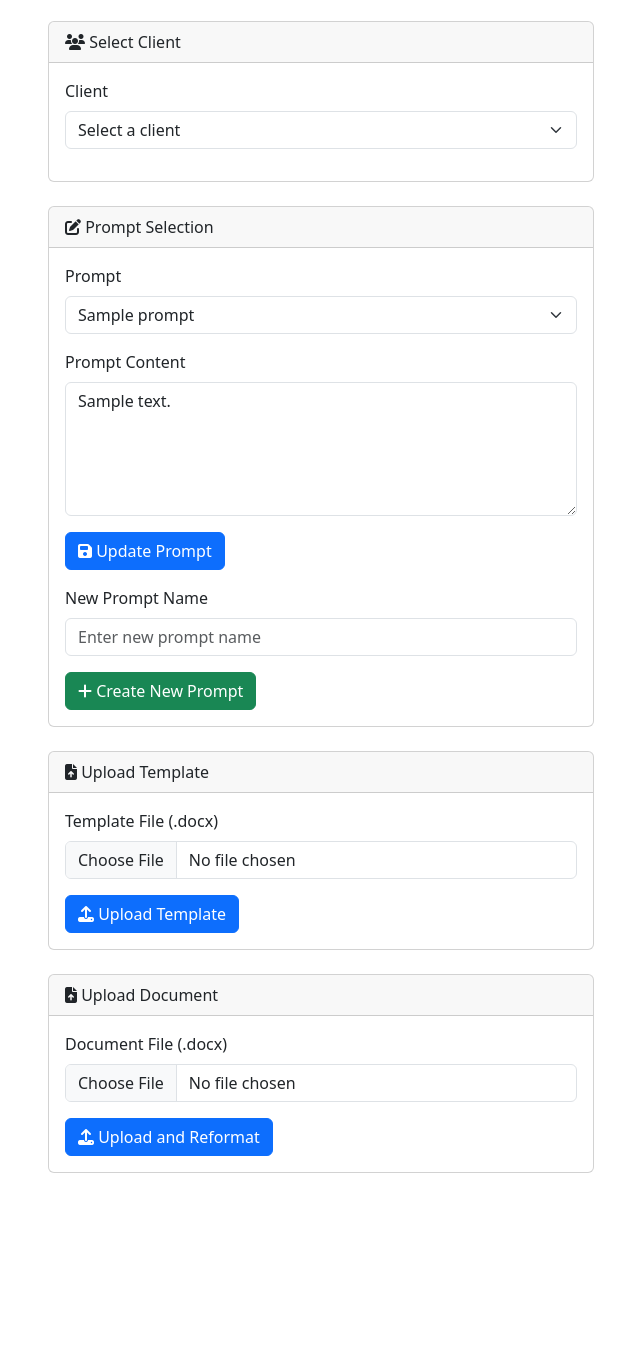
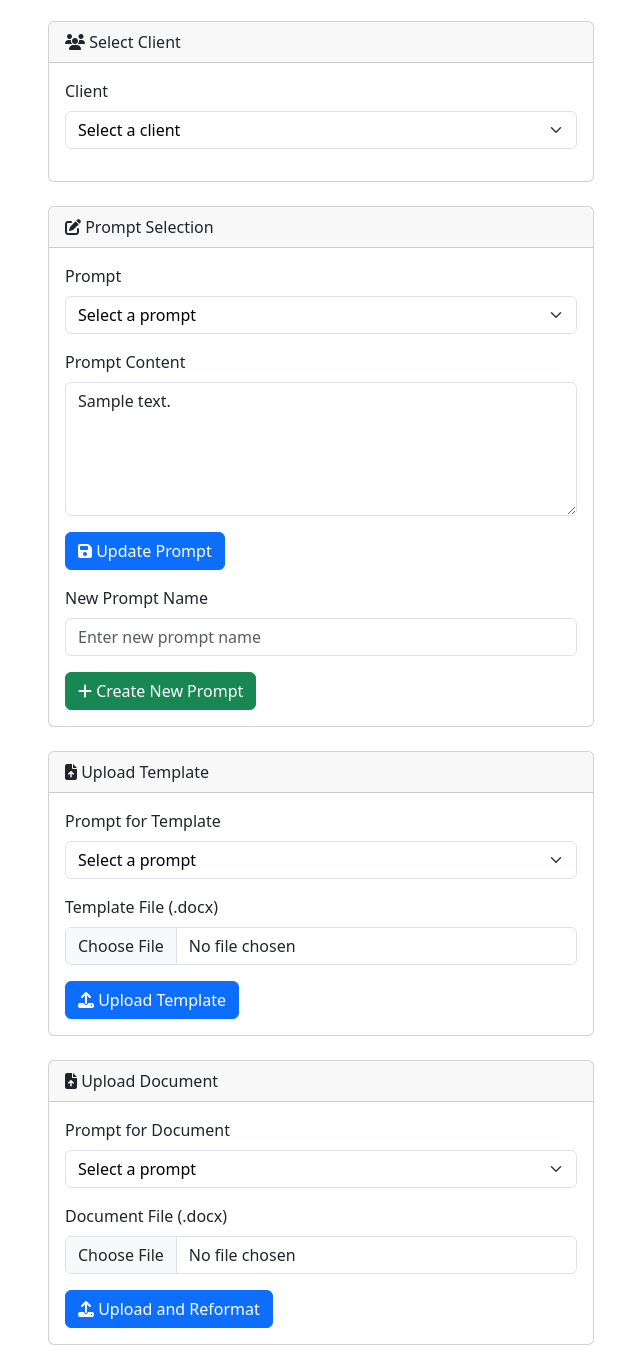
Before and after one commit to joepiercefireside/docreformatter, a Flask app: template templates/index.html in a window 1280 px wide. Shown: the part 121-1490 px from the top of the page, without its empty margins (34-674 px from the left). Before the commit the page ends 1294 px from the top, so only its background shows below. Run offline with Flask 3, Linux system fonts and the light colour scheme; the template is opened without the code that fills it: most values are stand-ins (such as "Sample title", 1, 10 or a date in 2020); some libraries are stand-ins or nearby versions.

Commit message:
fix client dropdown and visibility

```diff
--- a/app.py
+++ b/app.py
@@ -724,7 +724,7 @@ def index():
                 session['selected_prompt'] = prompt_name
                 flash('Prompt updated successfully', 'success')
             else:
-                flash('Failed to update prompt', 'danger')
+                flash('Failed to update prompt: Missing prompt name or content', 'danger')
 
         elif action == 'create_prompt':
             new_prompt_name = request.form.get('new_prompt_name')
@@ -733,21 +733,21 @@ def index():
                 session['selected_prompt'] = new_prompt_name
                 flash(f'Created new prompt: {new_prompt_name}', 'success')
             else:
-                flash('Failed to create prompt', 'danger')
+                flash('Failed to create prompt: Missing prompt name', 'danger')
 
         elif action == 'upload_template':
             template_file = request.files.get('template_file')
             prompt_name = request.form.get('prompt_name')
-            if template_file and template_file.filename.endswith('.docx'):
+            if template_file and template_file.filename.endswith('.docx') and selected_client:
                 save_template(template_file, selected_client, current_user.id, prompt_name or selected_prompt)
                 flash('Template uploaded successfully', 'success')
             else:
-                flash('Invalid template file', 'danger')
+                flash('Invalid template file or missing client', 'danger')
 
         elif action == 'upload_document':
             document_file = request.files.get('document_file')
             prompt_name = request.form.get('prompt_name')
-            if document_file and document_file.filename.endswith('.docx') and prompt_name:
+            if document_file and document_file.filename.endswith('.docx') and prompt_name and selected_client:
                 filename = secure_filename(document_file.filename)
                 input_path = os.path.join(app.config['UPLOAD_FOLDER'], filename)
                 output_path = os.path.join(app.config['UPLOAD_FOLDER'], f"reformatted_{filename}")
@@ -764,17 +764,24 @@ def index():
                 os.remove(output_path)
                 return response
             else:
-                flash('Invalid document file or prompt', 'danger')
+                flash('Invalid document file, prompt, or missing client', 'danger')
+
+    # Handle GET with query parameter
+    client_id = request.args.get('client_id')
+    if client_id and client_id in clients:
+        session['selected_client'] = client_id
+        session.pop('selected_prompt', None)
+        selected_client = client_id
 
     # Load prompts for selected client
-    if selected_client:
+    if selected_client and selected_client in clients:
         conn = get_db_connection()
         cur = conn.cursor()
         cur.execute(
             "SELECT prompt_name, prompt->'prompt' AS prompt_content FROM settings WHERE user_id = %s AND client_id = %s AND prompt IS NOT NULL",
             (current_user.id, selected_client)
         )
-        prompts = [{'prompt_name': row[0], 'prompt_content': row[1]} for row in cur.fetchall()]
+        prompts = [{'prompt_name': row[0], 'prompt_content': row[1] or ''} for row in cur.fetchall()]
         cur.close()
         conn.close()
         print(f"Prompts for client {selected_client}: {prompts}")
@@ -785,6 +792,9 @@ def index():
                 selected_prompt = prompts[0]['prompt_name']
                 session['selected_prompt'] = selected_prompt
                 prompt_content = prompts[0]['prompt_content']
+        else:
+            selected_prompt = None
+            session.pop('selected_prompt', None)
 
     return render_template('index.html',
                          clients=clients,
--- a/templates/base.html
+++ b/templates/base.html
@@ -1,4 +1,3 @@
-<!-- templates/base.html -->
 <!DOCTYPE html>
 <html lang="en">
 <head>
@@ -13,6 +12,10 @@
     <style>
         body { padding-top: 70px; }
         .flash-message { margin-top: 10px; }
+        .form-select, .form-select option {
+            color: #000 !important;
+            background-color: #fff !important;
+        }
     </style>
     <!-- Favicon -->
     <link rel="icon" type="image/png" href="https://via.placeholder.com/16">
--- a/templates/index.html
+++ b/templates/index.html
@@ -1,4 +1,3 @@
-<!-- templates/index.html -->
 {% extends "base.html" %}
 {% block title %}Home - Diligent Doc Reformatter{% endblock %}
 {% block content %}
@@ -16,14 +15,14 @@
                 <i class="fas fa-users"></i> Select Client
             </div>
             <div class="card-body">
-                <form method="POST" action="{{ url_for('index') }}">
+                <form method="GET" action="{{ url_for('index') }}">
                     <div class="mb-3">
                         <label for="clientSelect" class="form-label">Client</label>
-                        <select class="form-select" id="clientSelect" name="client_id" onchange="this.form.submit()">
-                            <option value="">Select a client</option>
+                        <select class="form-select text-dark" id="clientSelect" name="client_id" onchange="this.form.submit()">
+                            <option value="" {% if not selected_client %}selected{% endif %}>Select a client</option>
                             {% for client in clients %}
-                                <option value="{{ client.client_id }}" {% if client.client_id == selected_client %}selected{% endif %}>
-                                    {{ client.client_id }}
+                                <option value="{{ client }}" {% if client == selected_client %}selected{% endif %} data-client-id="{{ client }}">
+                                    {{ client or 'Unnamed Client' }}
                                 </option>
                             {% endfor %}
                         </select>
@@ -46,7 +45,8 @@
                 <form method="POST" action="{{ url_for('index') }}">
                     <div class="mb-3">
                         <label for="promptSelect" class="form-label">Prompt</label>
-                        <select class="form-select" id="promptSelect" name="prompt_name">
+                        <select class="form-select text-dark" id="promptSelect" name="prompt_name" onchange="this.form.submit()">
+                            <option value="" {% if not selected_prompt %}selected{% endif %}>Select a prompt</option>
                             {% for prompt in prompts %}
                                 <option value="{{ prompt.prompt_name }}" {% if prompt.prompt_name == selected_prompt %}selected{% endif %}>
                                     {{ prompt.prompt_name }}
@@ -58,18 +58,18 @@
                         <label for="promptContent" class="form-label">Prompt Content</label>
                         <textarea class="form-control" id="promptContent" name="prompt_content" rows="5">{{ prompt_content }}</textarea>
                     </div>
-                    <button type="submit" name="action" value="update_prompt" class="btn btn-primary">
+                    <input type="hidden" name="action" value="update_prompt">
+                    <button type="submit" class="btn btn-primary">
                         <i class="fas fa-save"></i> Update Prompt
                     </button>
                 </form>
                 <form method="POST" action="{{ url_for('index') }}" class="mt-3">
                     <div class="mb-3">
-
-                       <label for="newPromptName" class="form-label">New Prompt Name</label>
+                        <label for="newPromptName" class="form-label">New Prompt Name</label>
                         <input type="text" class="form-control" id="newPromptName" name="new_prompt_name" placeholder="Enter new prompt name">
                     </div>
-                    <input type="hidden" name="client_id" value="{{ selected_client }}">
-                    <button type="submit" name="action" value="create_prompt" class="btn btn-success">
+                    <input type="hidden" name="action" value="create_prompt">
+                    <button type="submit" class="btn btn-success">
                         <i class="fas fa-plus"></i> Create New Prompt
                     </button>
                 </form>
@@ -88,11 +88,22 @@
             <div class="card-body">
                 <form method="POST" action="{{ url_for('index') }}" enctype="multipart/form-data">
                     <div class="mb-3">
+                        <label for="promptSelectTemplate" class="form-label">Prompt for Template</label>
+                        <select class="form-select text-dark" id="promptSelectTemplate" name="prompt_name">
+                            <option value="" {% if not selected_prompt %}selected{% endif %}>Select a prompt</option>
+                            {% for prompt in prompts %}
+                                <option value="{{ prompt.prompt_name }}" {% if prompt.prompt_name == selected_prompt %}selected{% endif %}>
+                                    {{ prompt.prompt_name }}
+                                </option>
+                            {% endfor %}
+                        </select>
+                    </div>
+                    <div class="mb-3">
                         <label for="templateFile" class="form-label">Template File (.docx)</label>
                         <input type="file" class="form-control" id="templateFile" name="template_file" accept=".docx">
                     </div>
-                    <input type="hidden" name="client_id" value="{{ selected_client }}">
-                    <button type="submit" name="action" value="upload_template" class="btn btn-primary">
+                    <input type="hidden" name="action" value="upload_template">
+                    <button type="submit" class="btn btn-primary">
                         <i class="fas fa-upload"></i> Upload Template
                     </button>
                 </form>
@@ -111,12 +122,22 @@
             <div class="card-body">
                 <form method="POST" action="{{ url_for('index') }}" enctype="multipart/form-data">
                     <div class="mb-3">
+                        <label for="promptSelectDocument" class="form-label">Prompt for Document</label>
+                        <select class="form-select text-dark" id="promptSelectDocument" name="prompt_name">
+                            <option value="" {% if not selected_prompt %}selected{% endif %}>Select a prompt</option>
+                            {% for prompt in prompts %}
+                                <option value="{{ prompt.prompt_name }}" {% if prompt.prompt_name == selected_prompt %}selected{% endif %}>
+                                    {{ prompt.prompt_name }}
+                                </option>
+                            {% endfor %}
+                        </select>
+                    </div>
+                    <div class="mb-3">
                         <label for="documentFile" class="form-label">Document File (.docx)</label>
                         <input type="file" class="form-control" id="documentFile" name="document_file" accept=".docx">
                     </div>
-                    <input type="hidden" name="client_id" value="{{ selected_client }}">
-                    <input type="hidden" name="prompt_name" value="{{ selected_prompt }}">
-                    <button type="submit" name="action" value="upload_document" class="btn btn-primary">
+                    <input type="hidden" name="action" value="upload_document">
+                    <button type="submit" class="btn btn-primary">
                         <i class="fas fa-upload"></i> Upload and Reformat
                     </button>
                 </form>
```
